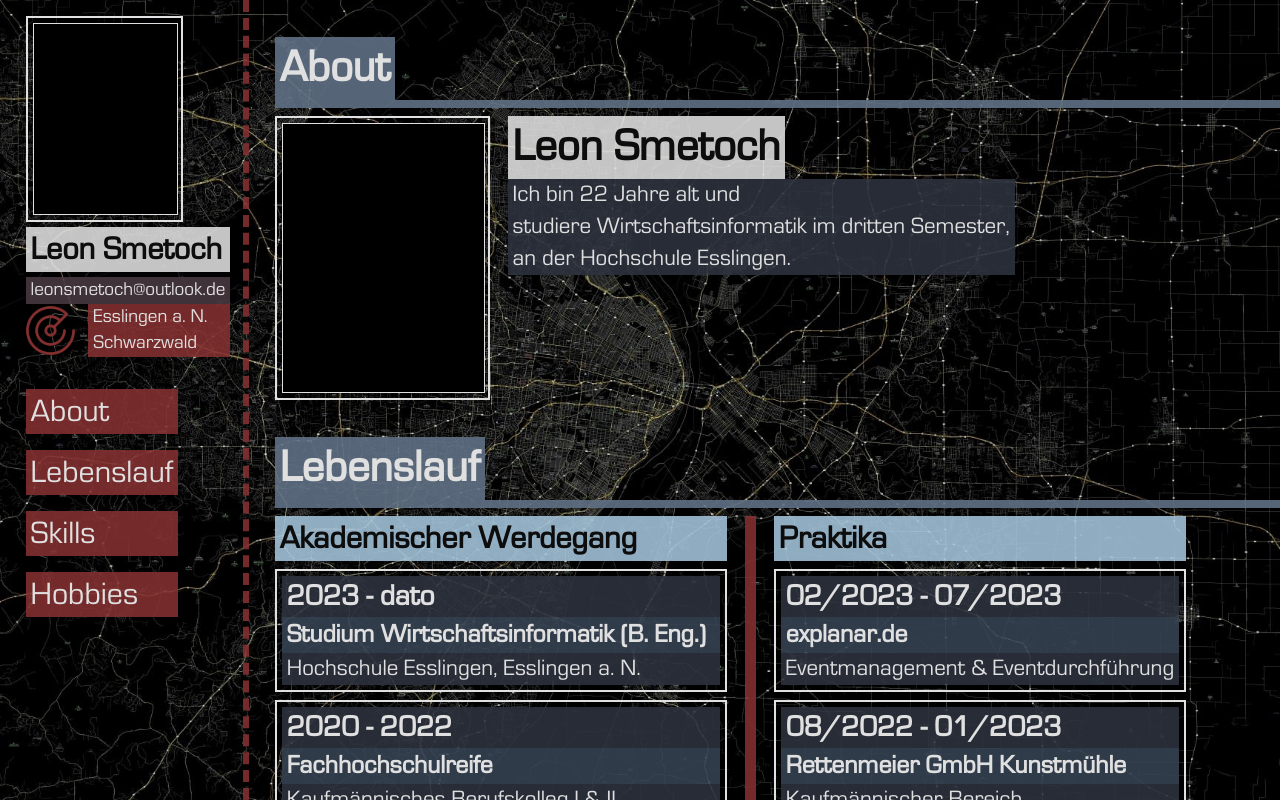
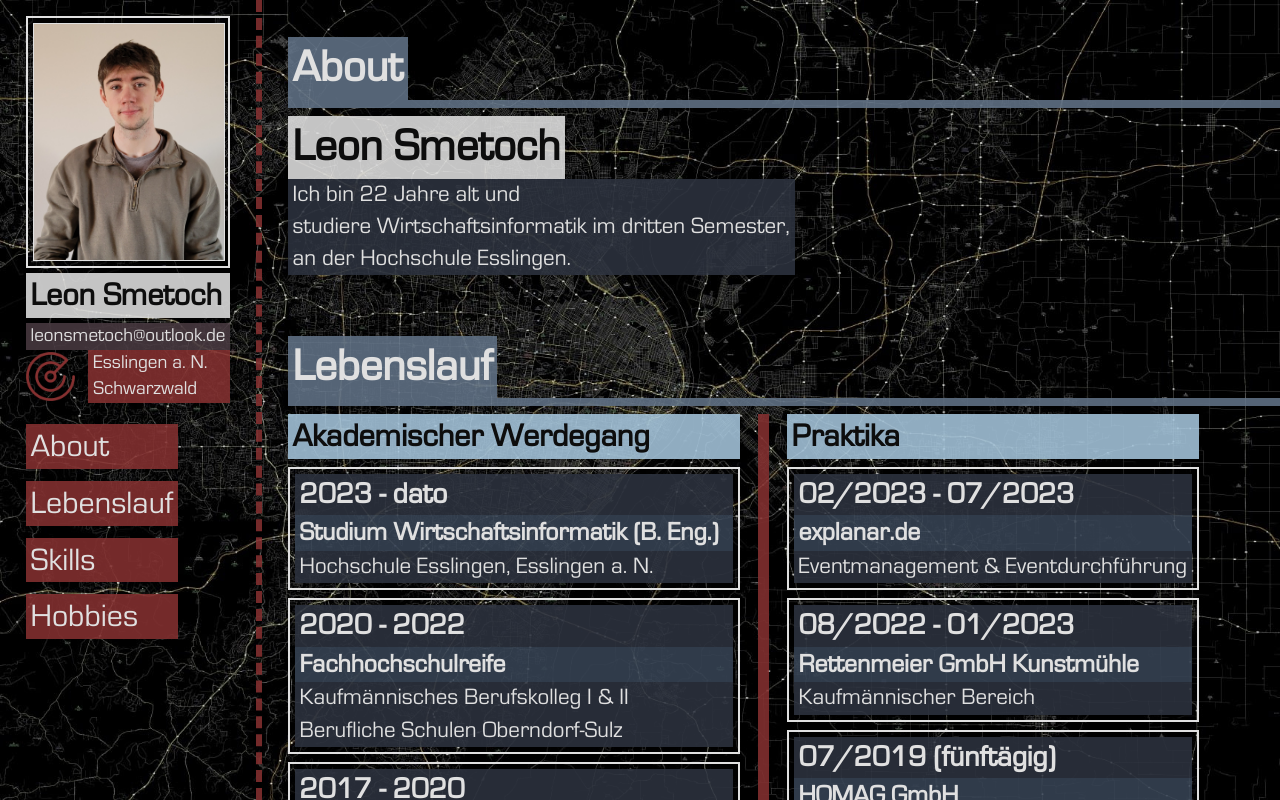
Before and after one commit to 00DK0/personalWebsite, a website built with webpack: page index.html in a window 1280 px wide. Built offline with nearby package versions, Linux system fonts and the light colour scheme; files whose address does not match are found by name.

Commit message:
Hobby description update Profile picture added

```diff
--- a/css/style.css
+++ b/css/style.css
@@ -345,7 +345,7 @@ body a {
 /* Sidebar */
 
 .sidebar {
-  width: 17vw;
+  width: 18vw;
   /*background-color: var(--bg-color);*/
 
 
@@ -360,12 +360,13 @@ body a {
 
 .sidebarContent {
   padding-left: 1vw;
+  width: min-content;
+
 
 
 }
 
 .sidebarContentPicture {
-  width: 70%;
 
   border-color: var(--text-color);
   border-style: solid;
@@ -377,6 +378,7 @@ body a {
 }
 
 .sidebarContentPicture img {
+
   border-color: var(--text-color);
   border-style: solid;
   border-width: 1px;
@@ -404,7 +406,7 @@ body a {
 
 .sidebarContentLocation {
   display: flex;
-  margin-bottom: 4vh;
+  margin-bottom: 2.6vh;
 }
 
 .sidebarContentLocationImage {
@@ -446,7 +448,7 @@ body a {
   background-color: var(--accentColorRed);
   color: var(--text-color);
 
-  margin-bottom: 2vh;
+  margin-bottom: 1.5vh;
 
 
   padding: 0 5px;
@@ -522,9 +524,11 @@ body a {
 }
 
 .aboutInformationContainer {
-  margin-left: 1vw;
+  margin-left: 0vw;
 
-  padding: var(--contentContainerPadding);
+  /*padding: var(--contentContainerPadding);*/
+
+
   padding-top: 0;
   margin-top: var(--contentContainerTopMargin);
 
--- a/index.html
+++ b/index.html
@@ -26,7 +26,7 @@
 
 <aside class="sidebar">
   <div class="sidebarContent">
-    <div class="sidebarContentPicture"><img src="images/blackProfileSb.png" style="width: 100%"></div>
+    <div class="sidebarContentPicture"><img src="images/profilePictureue.jpg" style="width: 100%"></div>
     <h1>Leon Smetoch</h1>
     <p>leonsmetoch@outlook.de</p>
 
@@ -56,10 +56,11 @@
   <section id="about">
     <h1 class="mainSectionArticleHeading">About</h1>
     <div class="aboutContainer">
-
+      <!--
       <div class="aboutPictureContainer">
         <img src="images/blackProfileA.png" style="width: 100%">
       </div>
+      -->
       <div class="aboutInformationContainer">
         <h1>Leon Smetoch</h1>
         <p>
@@ -176,7 +177,7 @@
           </a>
         </div>
         <a class="hobbyKartClick">
-          <h2 class="mainSectionArticleSecondHeading">Kart</h2>
+          <h2 class="mainSectionArticleSecondHeading">Karts</h2>
         </a>
         <p id="hobbyKartText1"></p>
 
```
Also changed, not shown: images/Kart.jpg (deleted), images/profilePictureue.jpg (added), 3 other files.
